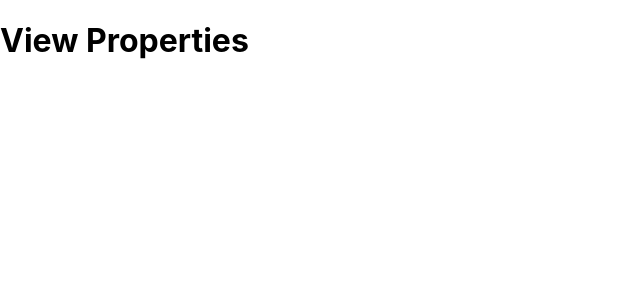
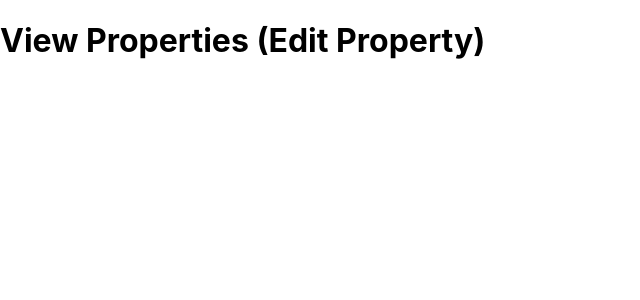
Before and after one commit to Skylar-blessing/SakaKeja, a React (Create React App) app in the folder frontend/: page /view-properties in a window 1280 px wide. Shown: the top 300 px of the page, without its empty margins (0-640 px from the left). Built offline with nearby package versions, Linux system fonts and the light colour scheme.

Commit message:
Owner's menu

```diff
--- a/frontend/src/compononents/PropertyReview.js
+++ b/frontend/src/compononents/TenantPropertyReview.js
@@ -1,6 +1,6 @@
 import React from 'react';
 
-function PropertyReview() {
+function TenantPropertyReview() {
     return(
         <div>
             <h1>Image(swipe), details, Review(fetch by Id)(post), button pay, book(contact details owner) </h1>
@@ -8,4 +8,4 @@ function PropertyReview() {
     )
 }
 
-export default PropertyReview;
+export default TenantPropertyReview;
--- a/frontend/src/compononents/ViewProperties.js
+++ b/frontend/src/compononents/ViewProperties.js
@@ -3,7 +3,7 @@ import React from 'react';
 function ViewProperties() {
     return(
         <div>
-            <h1>View Properties</h1>
+            <h1>View Properties (Edit Property)</h1>
         </div>
     )
 }
```
Also changed, not shown: frontend/src/compononents/OwnerPropertyCard.js (added).
